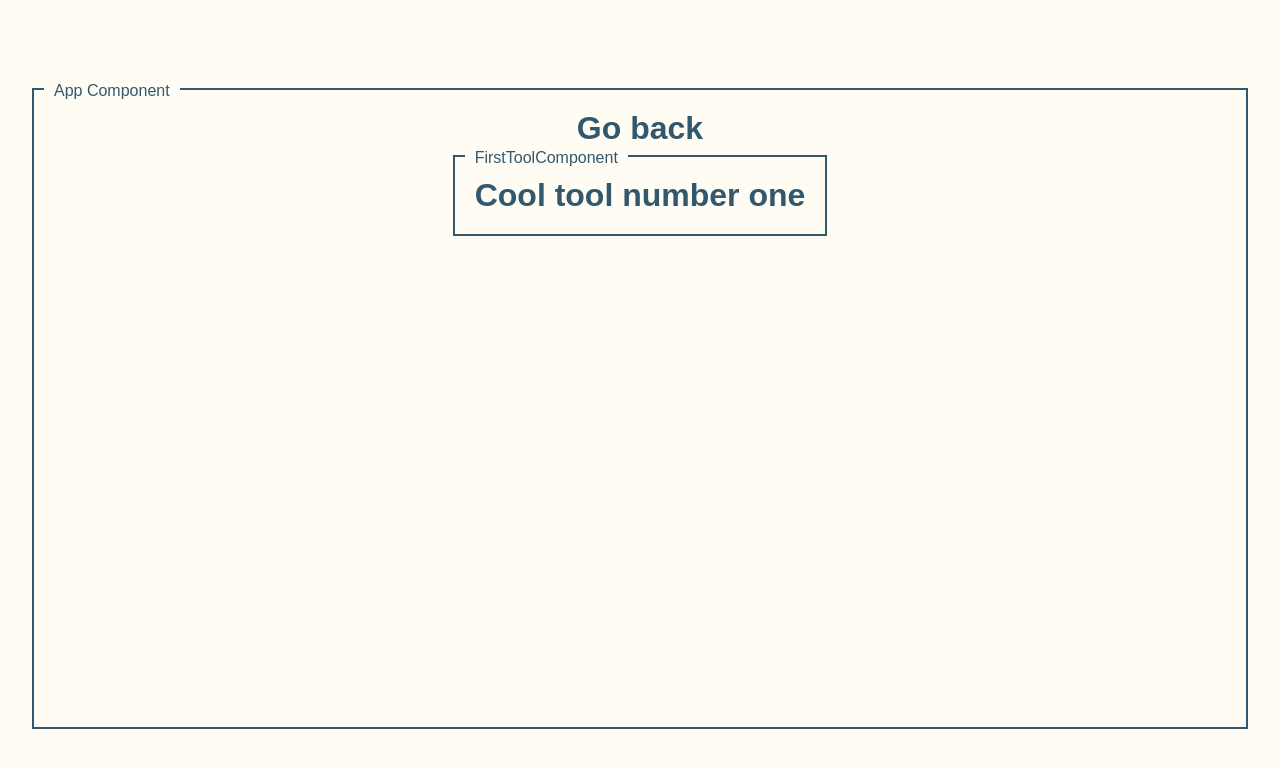
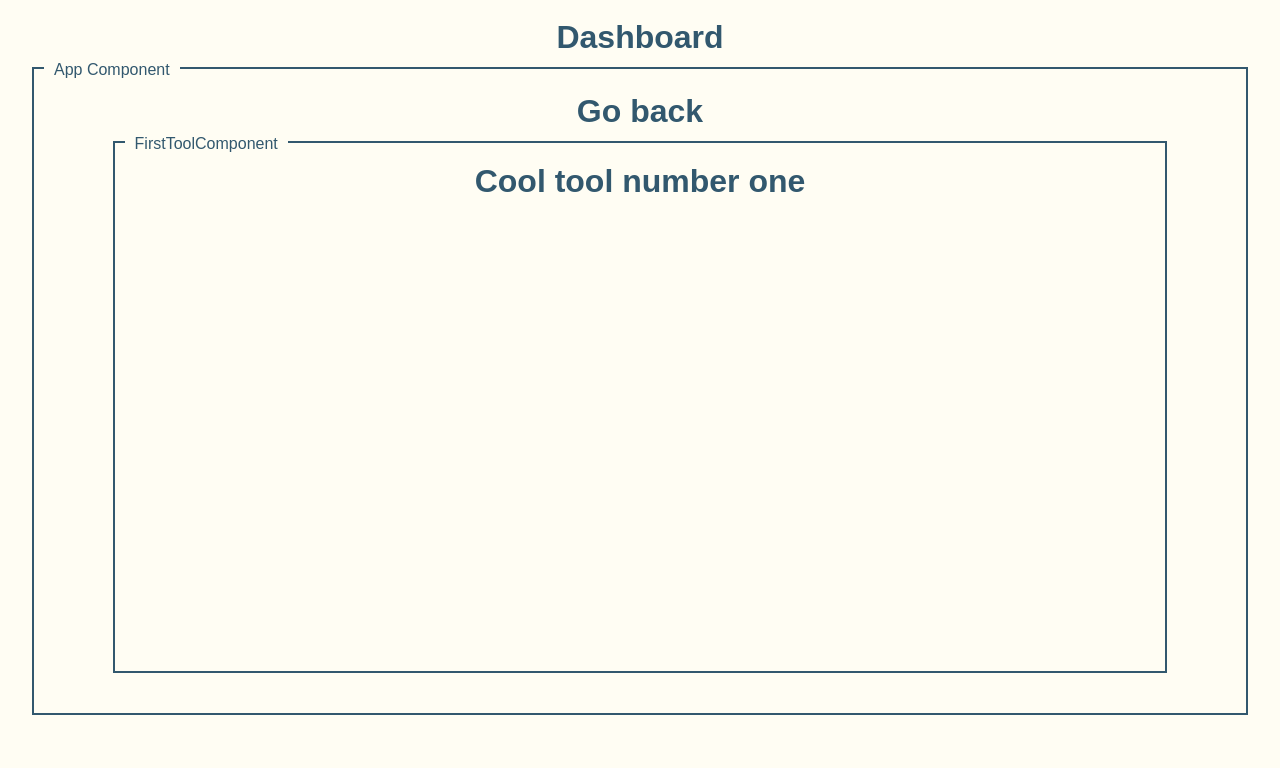
Before and after one commit to Ryi0/AngularTemplate, an Angular app: page /first-tool in a window 1280 px wide. Shown: the top 768 px of the page. Built offline with nearby package versions, Linux system fonts and the light colour scheme.

Commit message:
Added dashboard skeleton

```diff
--- a/angular.json
+++ b/angular.json
@@ -95,5 +95,8 @@
 				}
 			}
 		}
-	}
+  },
+  "cli": {
+    "analytics": false
+  }
 }
--- a/src/app/app.component.html
+++ b/src/app/app.component.html
@@ -1,7 +1,13 @@
-
-<div appBordered myTitle="App Component">
+<header>
+  <div class="actionButton" appRouteOnClick route="dashboard">
+  <h1>Dashboard</h1>
+  </div>
+</header>
+<div class="mainDivWrap" appBordered myTitle="App Component">
   <div appRouteOnClick route="home">
+<div class="actionButton">
     <h1>Go back</h1>
+</div>
   </div>
   <main id="appMain">
     <router-outlet />
--- a/src/app/app.component.scss
+++ b/src/app/app.component.scss
@@ -1,3 +1,4 @@
+@use "../styles" as *;
 #appMain{
   display: flex;
   flex-direction: column;
@@ -11,9 +12,26 @@
   height: 70vh;
   padding:0 5%;
 
+ // background-color: #1a1a1a;
+}
+.mainDivWrap{
+  //margin-top: 10vh ;
+}
 
+.actionButton{
+  @include hover-effect();
+  width: fit-content;
+  padding: .2rem;
+}
 
- // background-color: #1a1a1a;
+header{
+  display: flex;
+  align-items: center;
+  justify-content: flex-end;
+  flex-direction: column;
+  margin-top: 2vh;
+  //height: 10vh;
+  width: 100%;
 }
 
 //.bordered {
--- /dev/null
+++ b/src/app/data-dashboard/data-dashboard.component.ts
@@ -0,0 +1,16 @@
+import { Component } from '@angular/core';
+
+@Component({
+  selector: 'app-data-dashboard',
+  standalone: true,
+  imports: [],
+  template: `
+    <p>
+      data-dashboard works!
+    </p>
+  `,
+  styleUrl: './data-dashboard.component.scss'
+})
+export class DataDashboardComponent {
+
+}
--- a/src/app/data/object-types.ts
+++ b/src/app/data/object-types.ts
@@ -1,4 +1,6 @@
 export enum ObjectTypes {
   Chair = "Chair",
-  Table = "Table"
+  Table = "Table",
+  GasEngine = "GasEngine",
+  ElectricEngine = "ElectricEngine",
 }
--- a/src/app/tools/tool-dir/first-tool/first-tool.component.scss
+++ b/src/app/tools/tool-dir/first-tool/first-tool.component.scss
@@ -0,0 +1,4 @@
+:host{
+  width: 100%;
+  height: 95%;
+}
--- a/src/app/tools/tool-dir/first-tool/first-tool.component.ts
+++ b/src/app/tools/tool-dir/first-tool/first-tool.component.ts
@@ -8,9 +8,9 @@ import {BorderedDirective} from "../../../directives/bordered.directive";
     BorderedDirective
   ],
   template: `
-    <div appBordered [myTitle]="ToolName">
+    <div appBordered [myTitle]="ToolName" class="divSize5">
         <h1>Cool tool number one</h1>
-    </div>
+        </div>
   `,
   styleUrl: './first-tool.component.scss'
 })
--- a/src/styles.scss
+++ b/src/styles.scss
@@ -86,7 +86,7 @@ $breakpoint-desktop: 1024px;
 
 @mixin hover-effect($hover-bg-color: $chosenPrimary-color, $hover-txt-color: $chosenBackgroundColor, $transition: 0.3s ease) {
   transition: $transition;
-
+  cursor: pointer;
   &:hover {
     background-color: $hover-bg-color;
     color: $hover-txt-color;
@@ -149,9 +149,8 @@ body {
   text-align: -webkit-center;
   font-family: $font-family-primary;
   color: $chosenPrimary-color;
-  padding: 10vh 2rem 2rem;
+  padding: 0 2rem 2rem;
   background-color: $chosenBackgroundColor;
-
 }
 
 // Utility classes
@@ -164,3 +163,25 @@ body {
   margin-top: 1vh;
   @include bordered-container;
 }
+
+// 5 different div container sizes
+.divSize1 {
+  width: 20%;
+  height: 20%;
+}
+.divSize2 {
+  width: 40%;
+  height: 40%;
+}
+.divSize3 {
+  width: 60%;
+  height: 60%;
+}
+.divSize4 {
+  width: 80%;
+  height: 80%;
+}
+.divSize5 {
+  width: 100%;
+  height: 100%;
+}
```
Also changed, not shown: src/app/app.routes.ts (+6 -1 lines), src/app/data/database.ts (+34 -1 lines), src/app/data/object-factory.ts (+48 -7 lines), src/app/data-dashboard/data-dashboard.component.scss (added), 1 other file (tests, documents, lock files or other folders).
